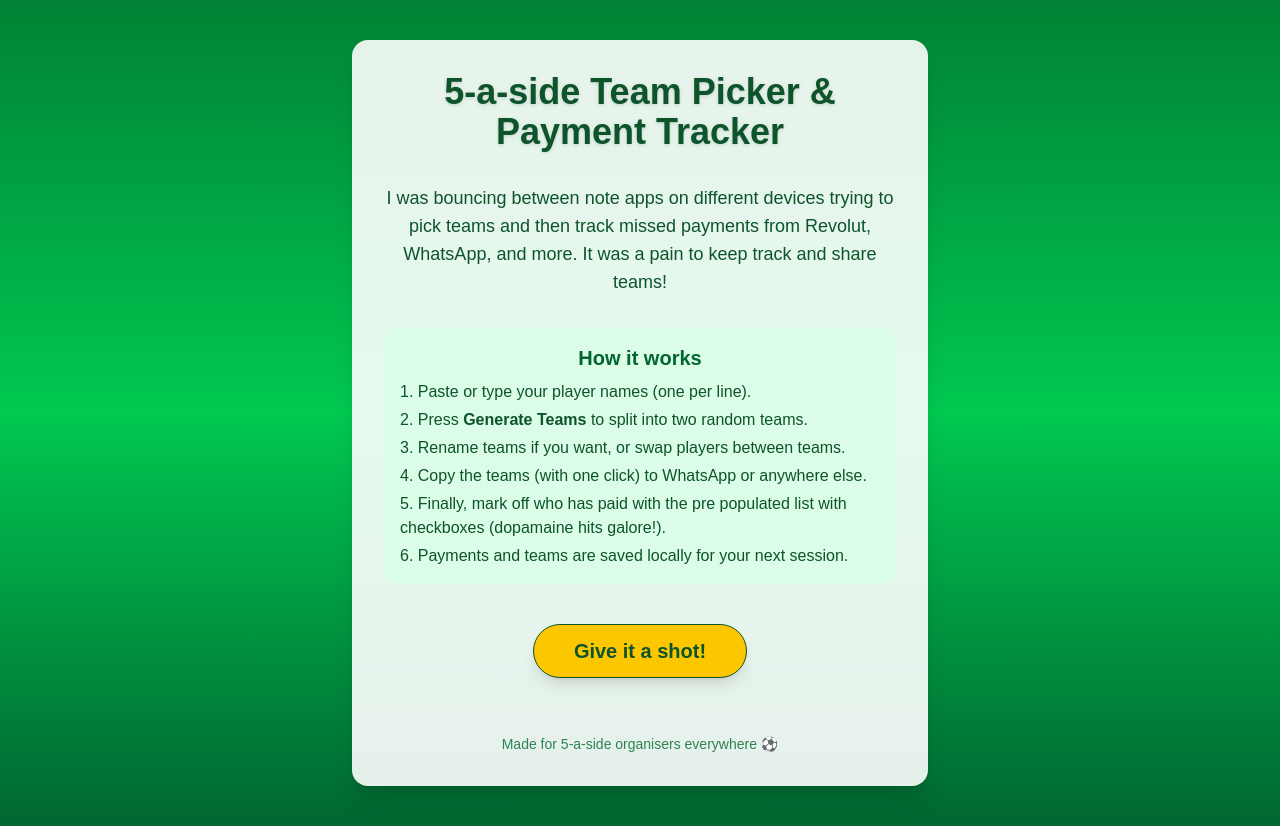
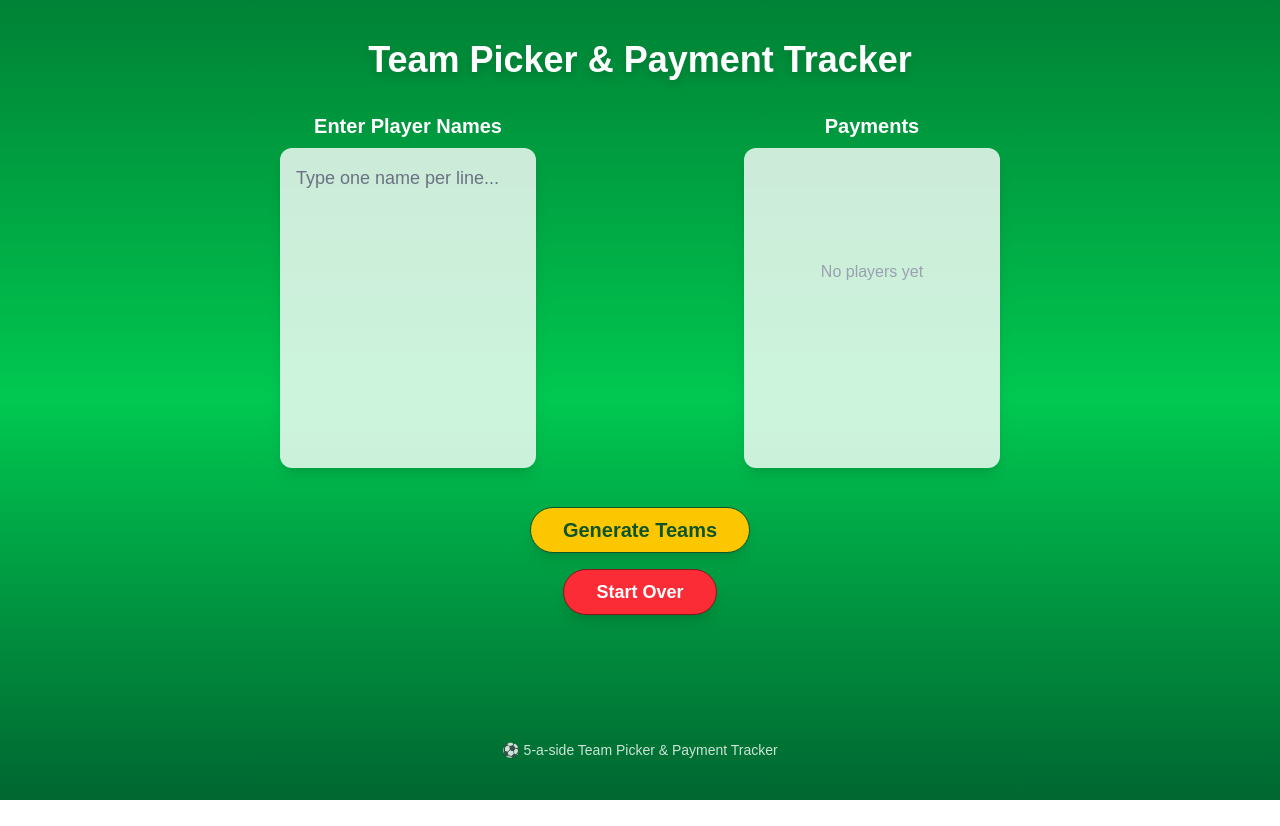
Before and after one commit to sbarcoe90/5asideapp, a Next.js app: page / in a window 1280 px wide. After the commit the page ends 800 px from the top, so only its background shows below. Built offline with nearby package versions, Linux system fonts and the light colour scheme.

Commit message:
Refactor Home component to always show main app and hide landing page content

```diff
--- a/src/app/page.tsx
+++ b/src/app/page.tsx
@@ -2,7 +2,8 @@
 import React, { useState, useRef, useLayoutEffect, useEffect } from "react";
 
 export default function Home() {
-  const [showDemo, setShowDemo] = useState(false);
+  // Always show the main app, hide landing page
+  // const [showDemo, setShowDemo] = useState(false);
   const [names, setNames] = useState("");
   const [payments, setPayments] = useState<string[]>([]);
   const [paid, setPaid] = useState<{ [name: string]: boolean }>({});
@@ -243,10 +244,10 @@ export default function Home() {
               />
               <ul className="text-lg text-green-900 font-medium list-disc list-inside">
                 {teams.bib.map((name) => (
-                  <li key={name} className="flex items-center justify-between gap-2">
+                  <li key={name} className="flex items-center justify-between gap-2 mb-2">
                     <span>{name}</span>
                     <button
-                      className="ml-2 px-2 py-1 bg-green-200 hover:bg-green-300 text-green-900 rounded transition text-xs font-semibold border border-green-700"
+                      className="ml-2 px-2 py-1 bg-green-200 hover:bg-green-300 text-green-900 rounded transition text-lg font-bold border border-green-700"
                       onClick={() => handleSwapPlayer(name, 'bib')}
                       title="Move to other team"
                     >
@@ -265,10 +266,10 @@ export default function Home() {
               />
               <ul className="text-lg text-green-900 font-medium list-disc list-inside">
                 {teams.nobib.map((name) => (
-                  <li key={name} className="flex items-center justify-between gap-2">
+                  <li key={name} className="flex items-center justify-between gap-2 mb-2">
                     <span>{name}</span>
                     <button
-                      className="ml-2 px-2 py-1 bg-green-200 hover:bg-green-300 text-green-900 rounded transition text-xs font-semibold border border-green-900"
+                      className="ml-2 px-2 py-1 bg-green-200 hover:bg-green-300 text-green-900 rounded transition text-lg font-bold border border-green-900"
                       onClick={() => handleSwapPlayer(name, 'nobib')}
                       title="Move to other team"
                     >
@@ -293,37 +294,9 @@ export default function Home() {
     </div>
   );
 
-  // Landing page content
-  const landing = (
-    <div className="min-h-screen flex flex-col items-center justify-center bg-gradient-to-b from-green-700 via-green-500 to-green-800 py-10 px-2">
-      <div className="bg-white/90 rounded-2xl shadow-xl p-8 max-w-xl w-full flex flex-col items-center gap-6">
-        <h1 className="text-4xl font-extrabold text-green-900 mb-2 text-center drop-shadow">5-a-side Team Picker & Payment Tracker</h1>
-        <p className="text-green-900 text-lg text-center mb-2">
-          <span className="font-semibold"></span> I was bouncing between note apps on different devices trying to pick teams and then track missed payments from Revolut, WhatsApp, and more. It was a pain to keep track and share teams!
-        </p>
-        <div className="bg-green-100 rounded-xl p-4 w-full">
-          <h2 className="text-xl font-bold text-green-800 mb-2 text-center">How it works</h2>
-          <ol className="list-decimal list-inside text-green-900 text-base space-y-1">
-            <li>Paste or type your player names (one per line).</li>
-            <li>Press <span className="font-semibold">Generate Teams</span> to split into two random teams.</li>
-            <li>Rename teams if you want, or swap players between teams.</li>
-            <li>Copy the teams (with one click) to WhatsApp or anywhere else.</li>
-            <li>Finally, mark off who has paid with the pre populated list with checkboxes (dopamaine hits galore!).</li>
-            <li>Payments and teams are saved locally for your next session.</li>
-          </ol>
-        </div>
-        <button
-          className="bg-yellow-400 hover:bg-yellow-500 text-green-900 font-bold py-3 px-10 rounded-full shadow-lg border border-green-900 transition text-xl mt-4"
-          onClick={() => setShowDemo(true)}
-        >
-          Give it a shot!
-        </button>
-        <footer className="mt-8 text-center text-green-800/80 text-sm">
-          <span>Made for 5-a-side organisers everywhere ⚽</span>
-        </footer>
-      </div>
-    </div>
-  );
+  // Landing page content (hidden for now)
+  // const landing = ( ... );
 
-  return showDemo ? mainApp : landing;
+  // Always show mainApp
+  return mainApp;
 }
```
